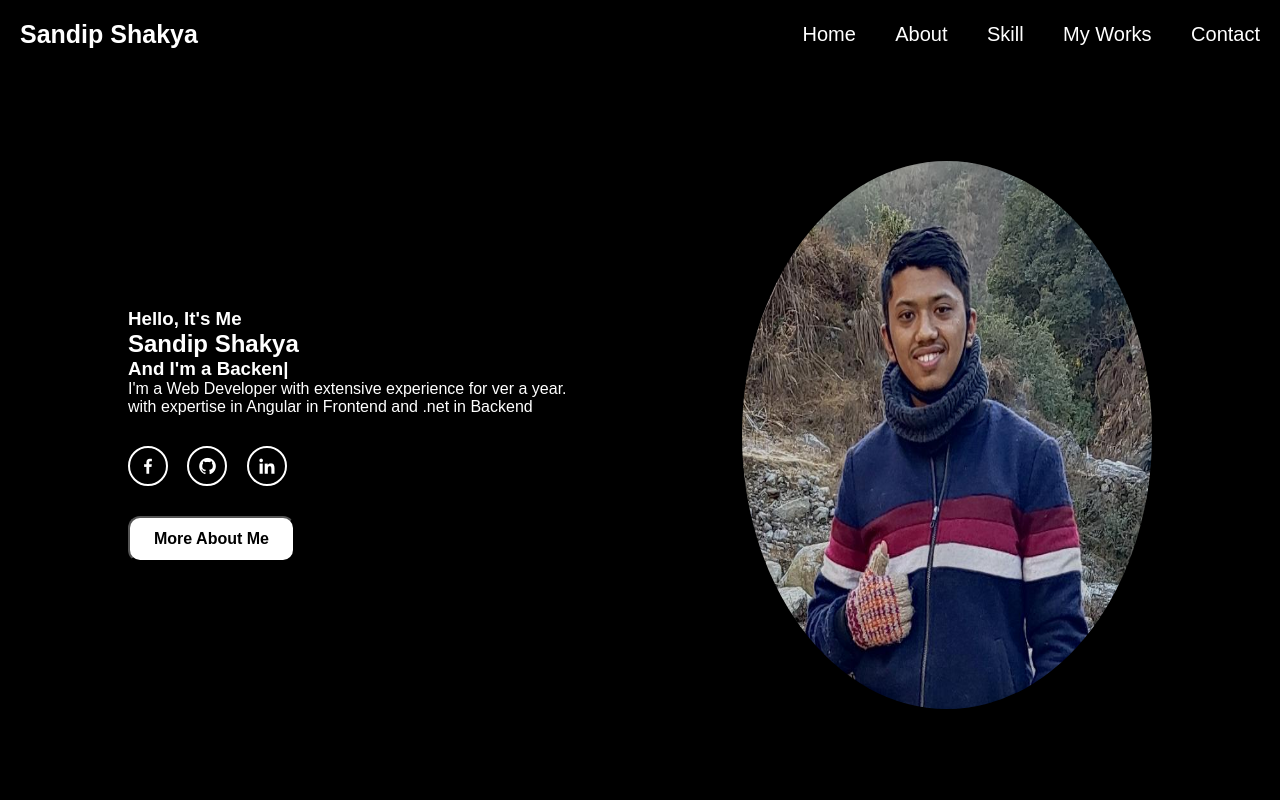
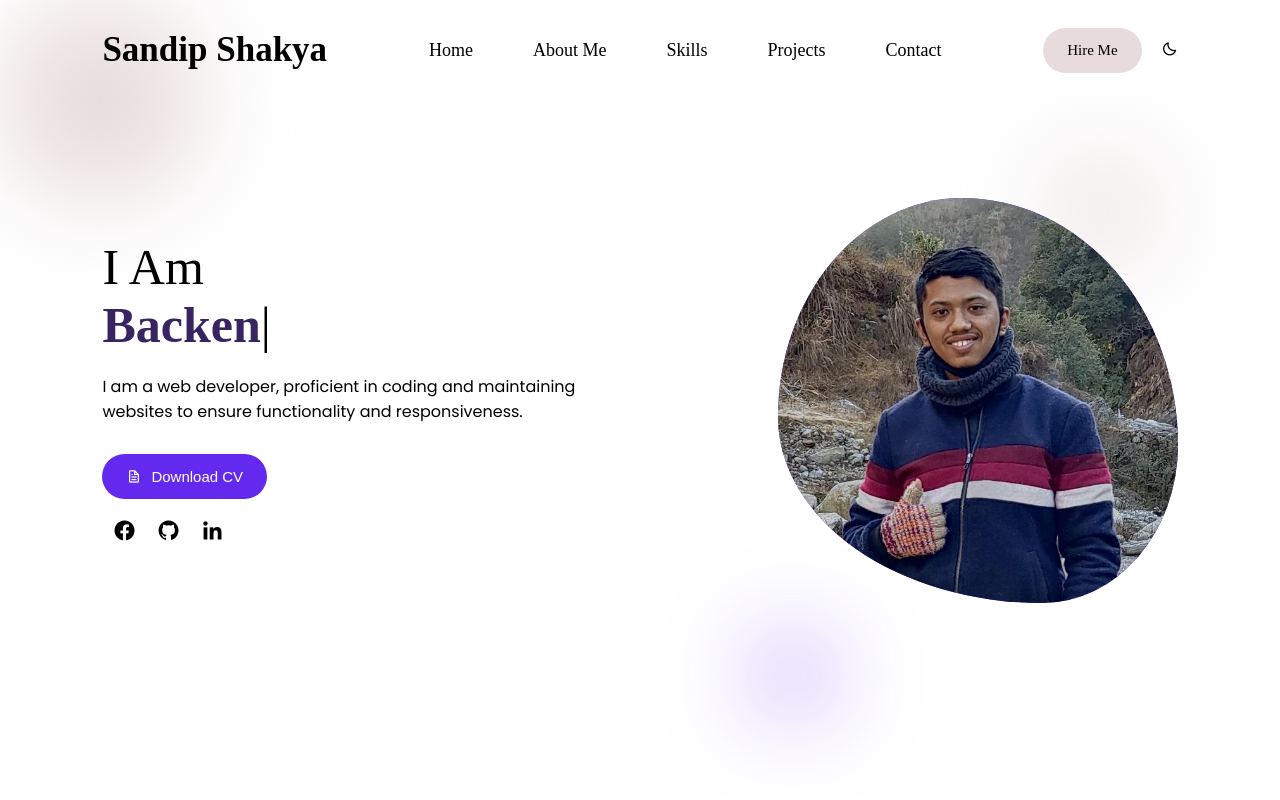
Before and after one commit to sandipsky/portfolio, a PHP site: page / in a window 1280 px wide. Run offline with PHP 8.4, Linux system fonts and the light colour scheme; some libraries are stand-ins or nearby versions.

Commit message:
hero section

```diff
--- a/index.html
+++ b/index.html
@@ -1,55 +1,80 @@
 <!DOCTYPE html>
 <html lang="en">
-
 <head>
     <meta charset="UTF-8">
     <meta name="viewport" content="width=device-width, initial-scale=1.0">
-    <title>Sandip Shakya</title>
-    <link rel="stylesheet" href="style.css">
-    <link href='https://unpkg.com/boxicons@2.1.4/css/boxicons.min.css' rel='stylesheet'>
+    <title>Portfolio | Sandip Shakya</title>
+    <!-- IMPORT BOXICONS -->
+    <link rel="stylesheet" href="https://cdn.jsdelivr.net/npm/boxicons@latest/css/boxicons.min.css">
+    <link rel="stylesheet" href="./style.css">
+    <link rel="stylesheet" href="./responsive.css">
     <script src="https://unpkg.com/typed.js@2.1.0/dist/typed.umd.js"></script>
 </head>
+<body>
+    <!-- WRAPPER FOR BLUR BACKGROUND -->
+    <div class="wrapper">
+        <div class="circle-1"></div>
+    </div>
+    <!-- HEADER SECTION -->
+    <header>
+        <div class="logo">
+            <span>Sandip Shakya</span>
+        </div>
+        <ul class="nav-menu">
+            <li class="nav-list">
+                <a href="#" class="nav-link">Home</a>
+            </li>
+            <li class="nav-list">
+                <a href="#" class="nav-link">About Me</a>
+            </li>
+            <li class="nav-list">
+                <a href="#" class="nav-link">Skills</a>
+            </li>
+            <li class="nav-list">
+                <a href="#" class="nav-link">Projects</a>
+            </li>
+            <li class="nav-list">
+                <a href="#" class="nav-link">Contact</a>
+            </li>
+        </ul>
+        <div class="nav-button">
+            <button class="btn hire-me-btn">Hire Me</button>
+            <span class="dark-mode-toggle"><i class="bx bx-moon"></i></span>
+            <span class="menu-toggle"><i class="bx bx-menu"></i></span>
+        </div>
+    </header>
+    <!-- Header SECTION END -->
+    <!-- HERO SECTION -->
+    <div class="hero">
+        <div class="col col-1">
+            <div class="hero-work">
+                <p>I Am <br> <span class="text"></span></p>
+            </div>
+            <div class="hero-description">
+                <p>I am a web developer, proficient in coding and maintaining websites to ensure functionality
+                    and responsiveness.
+                </p>
+            </div>
+            <div class="hero-buttons">
+                <button class="btn download-btn">
+                    <i class="bx bx-file"></i>
+                    <span>Download CV</span>
+                </button>
+            </div>
+            <div class="hero-social-icons">
+                <i class="bx bxl-facebook-circle"></i>
+                <i class="bx bxl-github"></i>
+                <i class="bx bxl-linkedin"></i>
 
-<body>
-    <header class="header">
-        <a href="" class="logo">Sandip Shakya</a>
+            </div>
+        </div>
+        <div class="col col-2">
+            <div class="hero-img-container">
+                <img src="./assets/me.jpg" alt="" class="hero-img">
+            </div>
+        </div>
+    </div>
 
-        <nav class="navbar">
-            <a href="">Home</a>
-            <a href="#about">About</a>
-            <a href="">Skill</a>
-            <a href="">My Works</a>
-            <a href="">Contact</a>
-        </nav>
-    </header>
-
-    <section class="home">
-        <div class="home-content">
-            <h3>Hello, It's Me</h3>
-            <h1>Sandip Shakya</h1>
-            <h3>And I'm a <span class="text"></span></h3>
-            <p>I'm a Web Developer with extensive experience for ver a year.
-                <br> with expertise in Angular in Frontend and .net in Backend
-            </p>
-
-            <div class="home-links">
-                <a href=""><i class="bx bxl-facebook"></i></a>
-                <a href=""><i class="bx bxl-github"></i></a>
-                <a href=""><i class="bx bxl-linkedin"></i></a>
-            </div>
-
-            <button class="btn">
-                More About Me
-            </button>
-        </div>
-        <img class="home-img" src="./assets/me.jpg" alt="me">
-    </section>
-
-    <section class="about" id="about">
-        <div class="about-img"></div>
-    </section>
-
-    <script src="main.js"></script>
+    <script src="./main.js"></script>
 </body>
-
 </html>
--- a/main.js
+++ b/main.js
@@ -5,3 +5,15 @@ let typed = new Typed(".text", {
     backDelay: 1000,
     loop: true,
 })
+
+const menuToggle = document.querySelector(".menu-toggle");
+const navMenu = document.querySelector(".nav-menu");
+const darkModeToggle = document.querySelector(".dark-mode-toggle");
+
+menuToggle.addEventListener('click', () => {
+    navMenu.classList.toggle('show-menu');
+})
+
+darkModeToggle.addEventListener('click', () => {
+    document.body.classList.toggle('dark-mode');
+})
--- a/style.css
+++ b/style.css
@@ -1,92 +1,263 @@
+/* ABRI FATFACE FONT */
+@import url('https://fonts.googleapis.com/css2?family=Abril+Fatface:wght@400;500;600;700;800;900&display=swap');
+
+/* POPPINS FONT */
+@import url('https://fonts.googleapis.com/css2?family=Poppins:wght@400;500;600;700;800;900&display=swap');
+
 * {
     margin: 0;
     padding: 0;
     box-sizing: border-box;
-    font-family: 'poppins', sans-serif;
+}
+
+
+/* ===== COLOR VARIABLES ===== */
+:root {
+    --first-color: #6429EF;
+    --second-color: #E7DBDB;
+    --third-color: #FFFFFF;
+    --black-color: #000000;
+    --dark-blue: #372461;
+    --bg-color: #FFFFFF;
+    --blur-element-color: #E7DBDB;
+    --shadow-1: 0 0 20px 5px rgb(101, 41, 240, 0.5);
+    --shadow-2: 0 0 20px 5px rgb(232, 219, 219);
 }
 
 body {
-    color: ededed;
+    background-color: var(--bg-color);
 }
 
-.header {
-    position: fixed;
-    top: 0;
-    left: 0;
-    width: 100%;
-    padding: 20px;
-    display: flex;
-    justify-content: space-between;
-    align-items: center;
-    z-index: 100;
-    background: transparent;
+/* ===== DARK MODE COLOR VARIABLES ===== */
+body.dark-mode {
+    --black-color: #fff;
+    --dark-blue: #6429EF;
+    --bg-color: #222;
+    --blur-element-color: #555;
 }
 
-.logo {
-    font-size: 25px;
-    color: #fff;
-    text-decoration: none;
-    font-weight: 600;
+/* ===== Blur Background ===== */
+.wrapper {
+    position: absolute;
+    top: 0;
+    width: 100%;
+    height: 100%;
+    background-color: transparent;
+    filter: blur(50px);
+    z-index: 1;
 }
 
-.navbar a {
-    display: inline-block;
-    font-size: 20px;
-    color: #fff;
-    text-decoration: none;
-    font-weight: 500;
-    margin-left: 35px;
-    transition: all .3s ease;
+.wrapper::before {
+    content: '';
+    position: absolute;
+    width: 200px;
+    height: 200px;
+    background-color: var(--blur-element-color);
+    border-radius: 50%;
+    z-index: 0;
 }
 
-.navbar a:hover {
-    color: #0ef;
+.wrapper::after {
+    content: '';
+    position: absolute;
+    top: 160px;
+    right: 10vw;
+    width: 100px;
+    height: 100px;
+    background-color: var(--blur-element-color);
+    border-radius: 50%;
+    z-index: 0;
 }
 
-.home {
-    width: 100%;
-    justify-content: space-between;
-    height: 100vh;
-    background-color: black;
-    display: flex;
-    padding: 70px 10% 0;
-    align-items: center;
+.wrapper .circle-1 {
+    position: absolute;
+    bottom: 100px;
+    width: 50px;
+    height: 50px;
+    background-color: var(--first-color);
+    border-radius: 50%;
+    z-index: 0;
+    left: 60%;
 }
 
-.home-img {
-    border-radius: 50%;
-    width: 40%;
-    height: 75%;
+/* ===== Header - Navigation Bar ===== */
+header {
+    position: fixed;
+    font-family: 'Abri Fatface', serif;
+    height: 100px;
+    width: 100%;
+    display: flex;
+    align-items: center;
+    justify-content: space-between;
+    z-index: 50;
+    padding: 0 8vw;
 }
 
-.home-content {
-    color: white;
+.logo span {
+    font-size: 35px;
+    color: var(--black-color);
+    font-weight: 700;
 }
 
-.home-links a{
-    display: inline-flex;
-    align-items: center;
-    justify-content: center;
-    width: 40px;
-    height: 40px;
-    text-decoration: none;
-    color: white;
-    margin: 30px 15px 30px 0;
-    font-size: 20px;
-    border-radius: 50%;
-    border: 2px solid white;
+.nav-menu {
+    display: flex;
+    list-style-type: none;
 }
 
-.home-links a:hover {
-    background-color: white;
-    color: black;
+.nav-list {
+    padding: 0 30px;
+}
+
+.nav-link {
+    position: relative;
+    text-decoration: none;
+    color: var(--black-color);
+    font-size: 18px;
+    transition: .3s;
+}
+
+.nav-link:hover {
+    color: var(--first-color);
+}
+
+.nav-link::after {
+    content: '';
+    position: absolute;
+    left: 0;
+    bottom: -7px;
+    width: 100%;
+    height: 2px;
+    background-color: var(--first-color);
+    transform: scaleX(0);
+    transform-origin: left;
+    transition: transform .3s;
+}
+
+.nav-link:hover::after {
+    transform: scaleX(1);
+    transform-origin: left;
+}
+
+.nav-button {
+    display: flex;
+    align-items: center;
+    gap: 20px;
 }
 
 .btn {
-    background-color: white;
-    color: black;
-    border-radius: 12px;
-    font-weight: 600;
-    padding: 12px 24px;
-    font-size: 16px;
+    padding: 0 24px;
+    height: 45px;
+    border: none;
+    border-radius: 50px;
+    font-size: 15px;
+    cursor: pointer;
+    transition: opacity .3s;
 }
+
+.btn:hover {
+    opacity: 0.8;
+}
+
+.hire-me-btn {
+    font-family: 'Abri Fatface', serif;
+    background-color: var(--second-color);
+}
+
+.nav-button span {
+    color: var(--black-color);
+    cursor: pointer;
+}
+
+.nav-button .menu-toggle {
+    font-size: 18px;
+}
+
+.nav-button .menu-toggle {
+    display: none;
+    font-size: 24px;
+    cursor: pointer;
+}
+/* ===== Hero section ===== */
+.text {
+    color: var(--dark-blue);
+    font-weight: 700;
+}
+
+.hero {
+    position: relative;
+    display: flex;
+    padding: 0 8vw;
+    width: 100%;
+    height: 100vh;
+    z-index: 5;
+}
+
+.col {
+    display: flex;
+    flex-direction: column;
+    justify-content: center;
+    width: 50%;
+}
+
+.hero-work {
+    font-family: 'Abri Fatface', serif;
+    font-size: 50px;
+    color: var(--black-color);
+}
+
+.hero-description {
+    font-family: 'Poppins', sans-serif;
+    padding-block: 20px 30px;
+    width: 500px;
+    color: var(--black-color);
+}
+
+.download-btn {
+    display: flex;
+    align-items: center;
+    gap: 10px;
+    background-color: var(--first-color);
+    color: var(--third-color);
+}
+
+.hero-social-icons {
+    display: flex;
+    gap: 20px;
+    padding: 20px 10px;
+
+}
+
+.hero-social-icons i {
+    font-size: 24px;
+    color: var(--black-color);
+    cursor: pointer;
+    transition: color .3s;
+}
+
+.hero-social-icons i:hover {
+    color: var(--first-color);
+}
+
+/* ====== Hero Image section ===== */
+.col-2 {
+    position: relative;
+    display: flex;
+    align-items: flex-end;
+}
+
+.hero-img-container {
+    width: 400px;
+    height: 405px;
+    background: var(--first-color);
+    border-radius: 46% 54% 34% 66% / 54% 61% 39% 46%;
+    overflow: hidden;
+}
+
+.hero-img {
+    height: 405px;
+}
+
+/* ===== Animations ==== */
+
+
+/* ===== Responsive Design ===== */
```
Also changed, not shown: responsive.css (added, +89 -0 lines).
